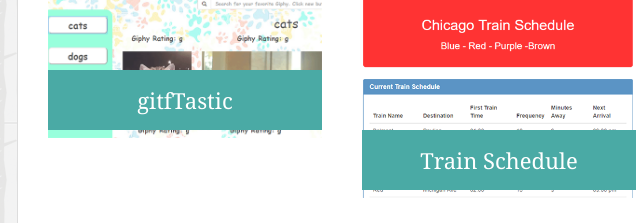
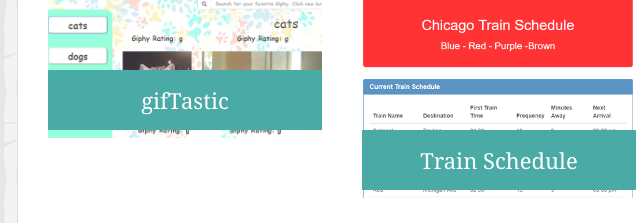
Before and after one commit to restimirandaNU/Basic-Portfolio, a plain HTML site: page portfolio.html in a window 1280 px wide. Shown: the part 577-800 px from the top of the page, 143-783 px from the left. Drawn offline with Linux system fonts and the light colour scheme.

Commit message:
Update portfolio.html

```diff
--- a/portfolio.html
+++ b/portfolio.html
@@ -38,7 +38,7 @@
 
 		<div class="work">
 			<img src="assets/images/gifTasticImage1.png" alt="gifTastic">
-			<h3>gitfTastic</h3>
+			<h3>gifTastic</h3>
 		</div>
 
 		<div class="work">
```
